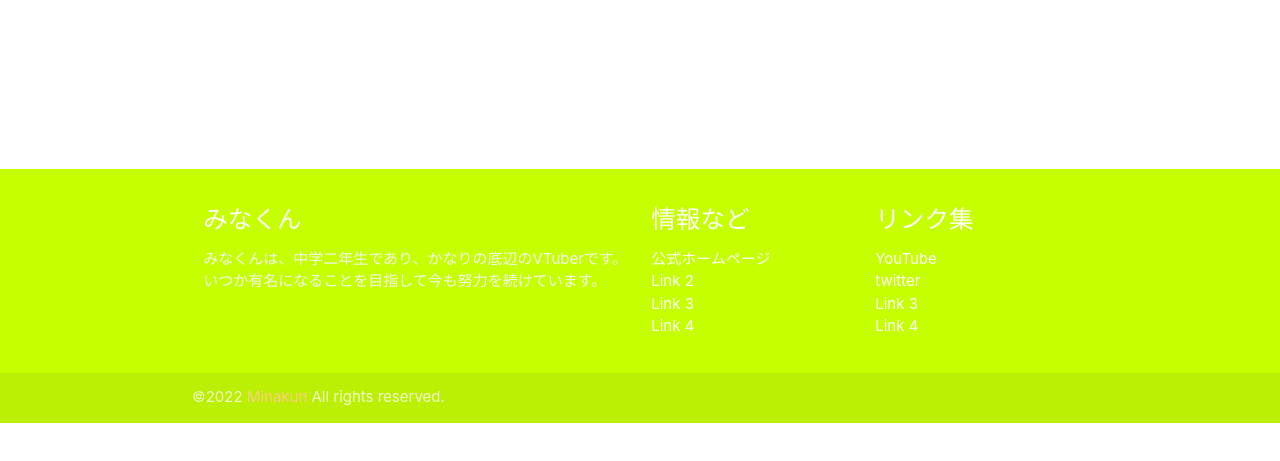
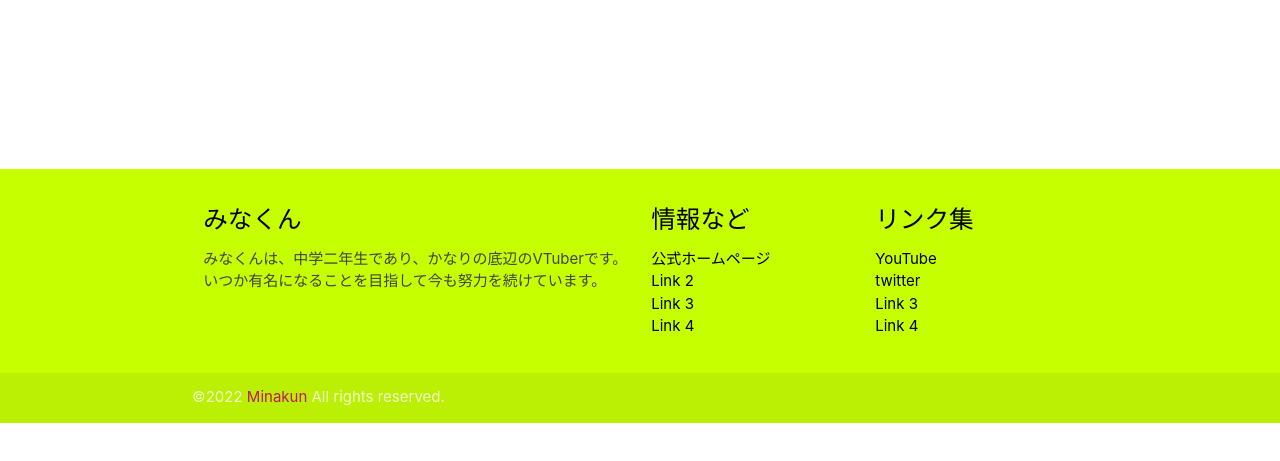
Before and after one commit to minablog1204/minablog1204.github.io, a plain HTML site: page index.html in a window 1280 px wide. Shown: the part 279-740 px from the top of the page. Drawn offline with Linux system fonts and the light colour scheme.

Commit message:
Update index.html

```diff
--- a/index.html
+++ b/index.html
@@ -35,34 +35,34 @@
     <div class="container">
       <div class="row">
         <div class="col l6 s12">
-          <h5 class="white-text">みなくん</h5>
-          <p class="grey-text text-lighten-4">みなくんは、中学二年生であり、かなりの底辺のVTuberです。いつか有名になることを目指して今も努力を続けています。</p>
+          <h5 class="black-text">みなくん</h5>
+          <p class="grey-text text-darken-3">みなくんは、中学二年生であり、かなりの底辺のVTuberです。いつか有名になることを目指して今も努力を続けています。</p>
 
 
         </div>
         <div class="col l3 s12">
-          <h5 class="white-text">情報など</h5>
+          <h5 class="black-text">情報など</h5>
           <ul>
-            <li><a class="white-text" href="https://minakun.com/">公式ホームページ</a></li>
-            <li><a class="white-text" href="#!">Link 2</a></li>
-            <li><a class="white-text" href="#!">Link 3</a></li>
-            <li><a class="white-text" href="#!">Link 4</a></li>
+            <li><a class="black-text" href="https://minakun.com/">公式ホームページ</a></li>
+            <li><a class="black-text" href="#!">Link 2</a></li>
+            <li><a class="black-text" href="#!">Link 3</a></li>
+            <li><a class="black-text" href="#!">Link 4</a></li>
           </ul>
         </div>
         <div class="col l3 s12">
-          <h5 class="white-text">リンク集</h5>
+          <h5 class="black-text">リンク集</h5>
           <ul>
-            <li><a class="white-text" href="https://youtube.com/@MinakunVtuber">YouTube</a></li>
-            <li><a class="white-text" href="https://twitter.com/MinakunVtuber">twitter</a></li>
-            <li><a class="white-text" href="#!">Link 3</a></li>
-            <li><a class="white-text" href="#!">Link 4</a></li>
+            <li><a class="black-text" href="https://youtube.com/@MinakunVtuber">YouTube</a></li>
+            <li><a class="black-text" href="https://twitter.com/MinakunVtuber">twitter</a></li>
+            <li><a class="black-text" href="#!">Link 3</a></li>
+            <li><a class="black-text" href="#!">Link 4</a></li>
           </ul>
         </div>
       </div>
     </div>
     <div class="footer-copyright">
       <div class="container">
-      ©2022 <a class="orange-text text-lighten-3" href="https://minakun.com">Minakun</a> All rights reserved.
+      ©2022 <a class="pink-text text-darken-2" href="https://minakun.com">Minakun</a> All rights reserved.
       </div>
     </div>
   </footer>
```
